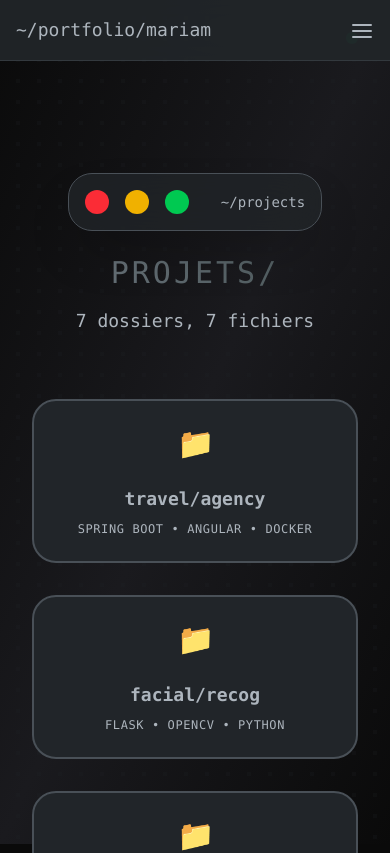
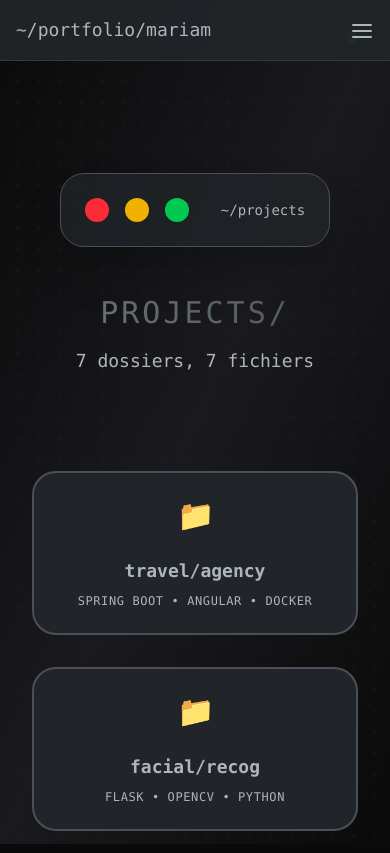
Before and after one commit to MariamChairi/my-portfolio, a Next.js app: page /projects in a window 390 px wide. Shown: the top 853 px of the page. Built offline with nearby package versions, Linux system fonts and the light colour scheme.

Commit message:
Update header styling and text in page.tsx

```diff
--- a/app/projects/page.tsx
+++ b/app/projects/page.tsx
@@ -82,8 +82,8 @@ export default function Projects() {
     <div className="max-w-6xl mx-auto px-4 py-12">
 
       {/* Header */}
-      <div className="text-center mb-16">
-        <div className="inline-flex items-center space-x-4 p-4 md:p-6 bg-card/80 backdrop-blur-xl rounded-3xl border border-muted mb-6 shadow-2xl">
+      <div className="text-center mb-24">
+        <div className="inline-flex items-center space-x-4 p-6 bg-card/80 backdrop-blur-xl rounded-3xl border border-muted mb-12 shadow-2xl">
           <div className="w-6 h-6 bg-red-500 rounded-full" />
           <div className="w-6 h-6 bg-yellow-500 rounded-full" />
           <div className="w-6 h-6 bg-green-500 rounded-full" />
@@ -91,7 +91,7 @@ export default function Projects() {
         </div>
 
         <h1 className="text-3xl sm:text-5xl md:text-7xl lg:text-8xl font-mono tracking-widest bg-gradient-to-r from-primary to-accent bg-clip-text text-transparent mb-4">
-          PROJETS/
+          PROJECTS/
         </h1>
 
         <div className="text-lg text-muted-foreground font-mono">
```
